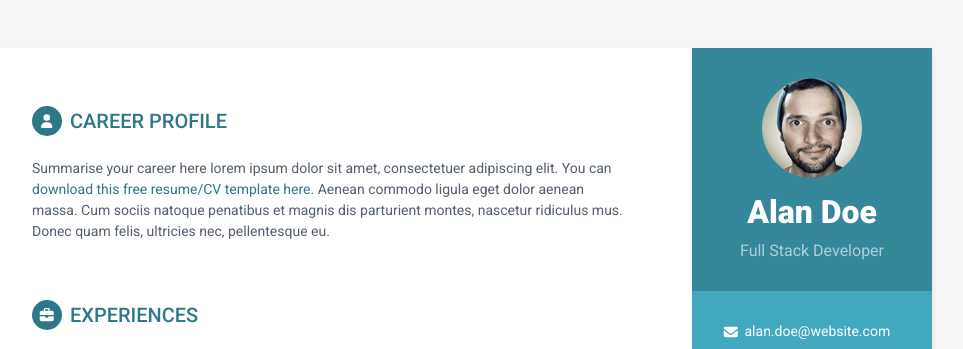
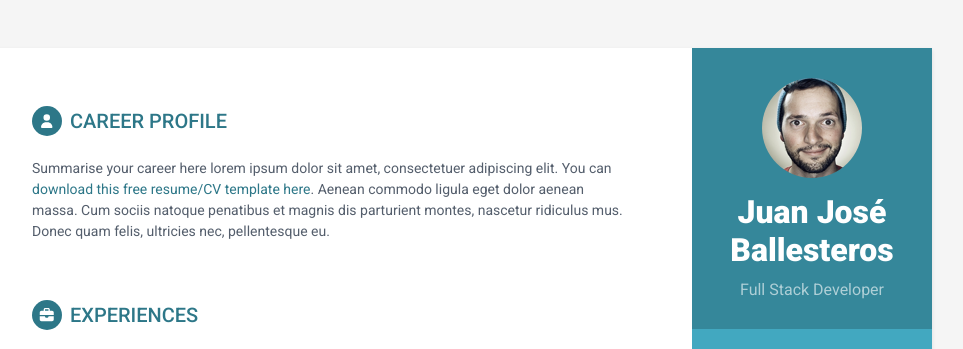
Before and after one commit to 2005-jjbs/Ballesteros-CV, a plain HTML site: page index.html in a window 1280 px wide. Shown: the top 349 px of the page, without its empty margins (188-1151 px from the left). Drawn offline with Linux system fonts and the light colour scheme.

Commit message:
cambio de nombre

```diff
--- a/index.html
+++ b/index.html
@@ -1,7 +1,7 @@
 <!DOCTYPE html>
 <html lang="en">
 <head>
-    <title>Orbit - Bootstrap 5 Resume/CV Template for Developers</title>
+    <title>Juan-Ballesteros</title>
 
     <!-- Meta -->
     <meta charset="utf-8">
@@ -25,7 +25,7 @@
         <div class="sidebar-wrapper">
             <div class="profile-container">
                 <img class="profile" src="assets/images/profile.png" alt="" />
-                <h1 class="name">Alan Doe</h1>
+                <h1 class="name">Juan José Ballesteros</h1>
                 <h3 class="tagline">Full Stack Developer</h3>
             </div><!--//profile-container-->
 
```
